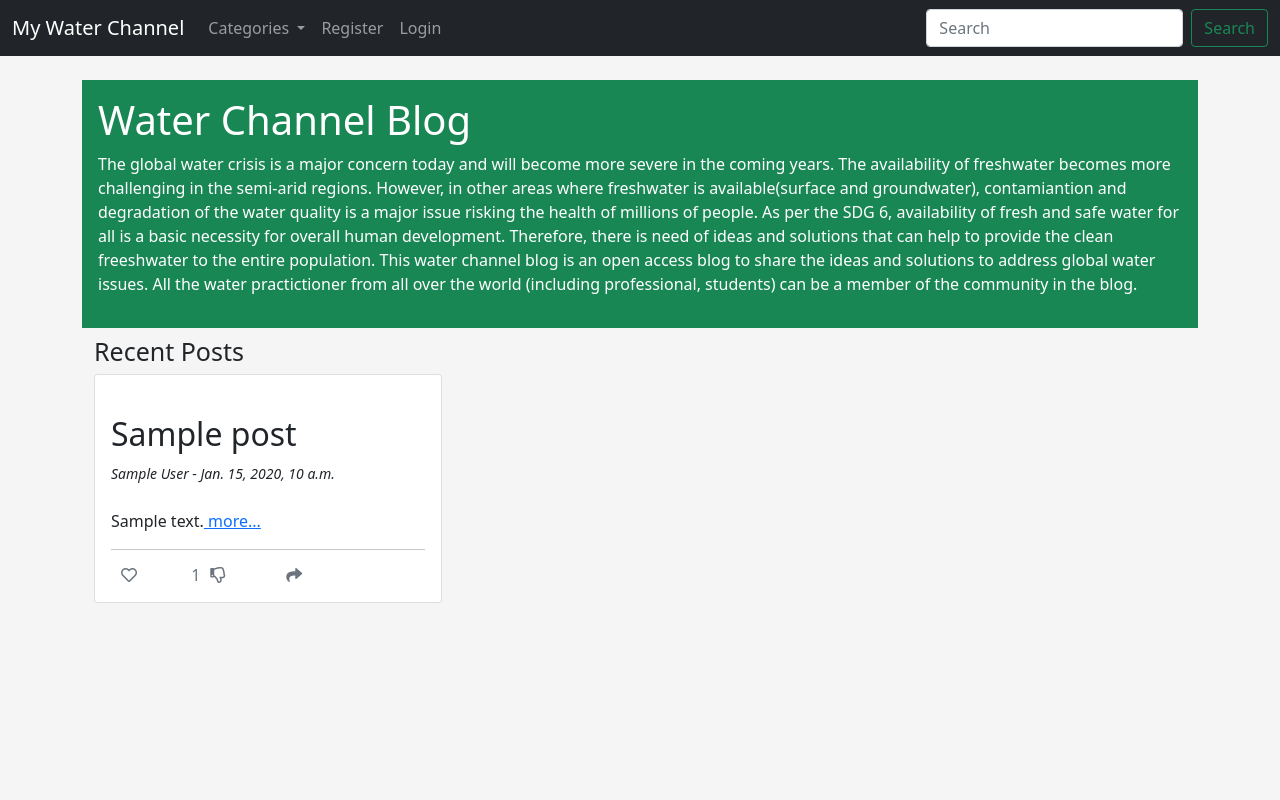
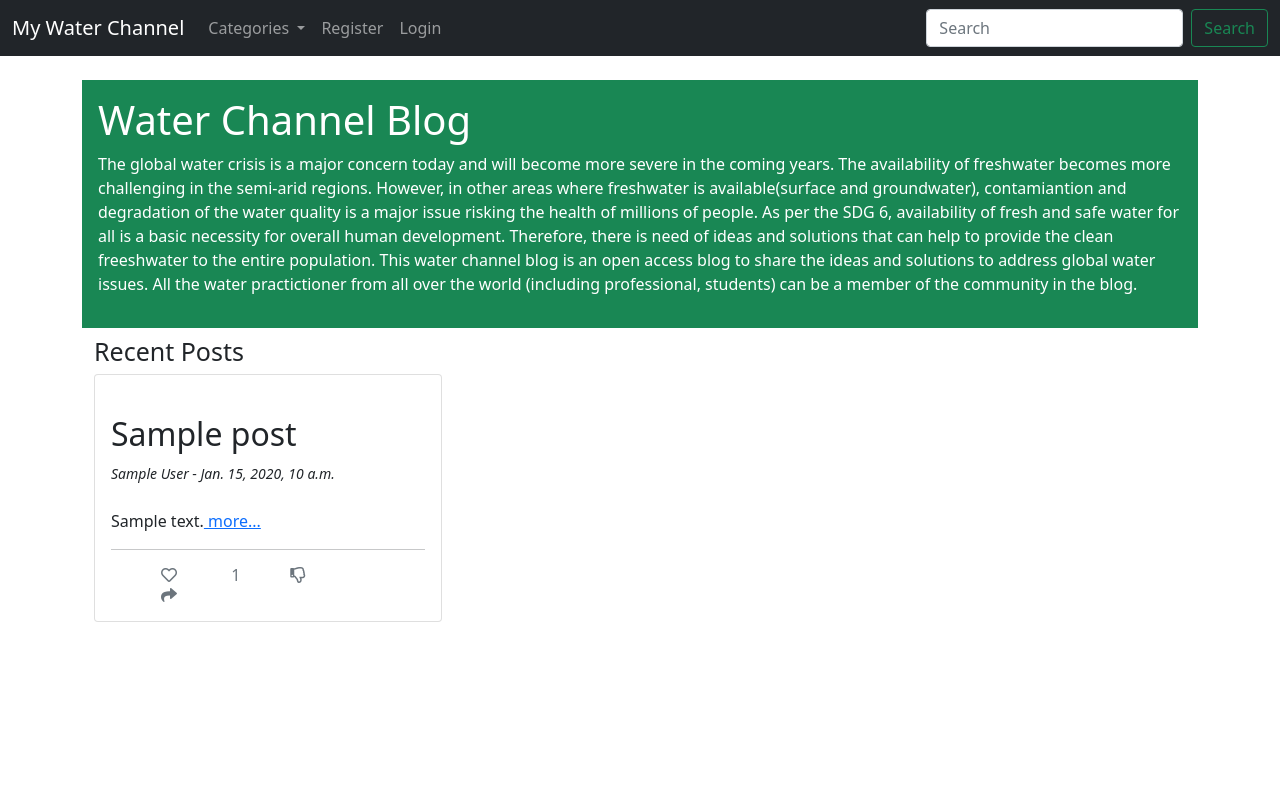
Before and after one commit to dhakal79/Portfolio-project-MS4, a Django app: page / in a window 1280 px wide. Run offline with Django 4.2, Linux system fonts and the light colour scheme; tables that the repository leaves empty hold one stand-in row (values such as "Sample post").

Commit message:
debug the issue with css file, the issue with static_url in setting.py was solved

```diff
--- a/blog/templates/base.html
+++ b/blog/templates/base.html
@@ -5,11 +5,11 @@
     <meta charset="utf-8">
     <meta name="viewport" content="width=device-width, initial-scale=1">
     <link rel="stylesheet" href="https://cdnjs.cloudflare.com/ajax/libs/font-awesome/5.15.3/css/all.min.css">
-
+{% load static %}
+    <link href="{% static 'style.css' %}" rel="stylesheet">
     <!-- Bootstrap CSS -->
     <link href="https://cdn.jsdelivr.net/npm/bootstrap@5.1.3/dist/css/bootstrap.min.css" rel="stylesheet" integrity="sha384-1BmE4kWBq78iYhFldvKuhfTAU6auU8tT94WrHftjDbrCEXSU1oBoqyl2QvZ6jIW3" crossorigin="anonymous">
-   {% load static %}
-    <link href="{% static 'style.css' %}" rel="stylesheet">
+
 
     <title>
         {% block title %}
--- a/blog/templates/categories.html
+++ b/blog/templates/categories.html
@@ -4,7 +4,7 @@
 {% if category_posts %}
 
 <div class="container-fluid">
-    <h2 class ="title">{{ cats }}</h2>
+    <h2 class="title">{{ cats }}</h2>
         <div class="row">
             {% for post in category_posts %}
             <div class="col-md-4">
--- a/static/style.css
+++ b/static/style.css
@@ -1,15 +1,16 @@
 body{
-    background-color: whitesmoke;
+    background-color: rgb(37, 230, 19);
 }
 .fa, .fab, .fad, .fal, .far, .fas {
     margin-inline: 50px;
-    margin-left: 10px;
+    margin-left: 50px;
 }
+
 .title{
     font-size: 25px;
 }
 .category{
-    line-height: 25px;
-    color: rgb(83, 53, 7);
+    line-height: 50px;
+    background-color: rgb(83, 53, 7);
     margin: 10px;
 }
--- a/waterchanel/settings.py
+++ b/waterchanel/settings.py
@@ -131,7 +131,7 @@ USE_TZ = True
 # Static files (CSS, JavaScript, Images)
 # https://docs.djangoproject.com/en/4.0/howto/static-files/
 
-STATIC_URL = 'static/'
+STATIC_URL = '/static/'
 STATICFILES_STORAGE = 'cloudinary_storage.storage.StaticHashedCloudinaryStorage'
 STATICFILES_DIRS = [os.path.join(BASE_DIR, 'static'), ]
 STATIC_ROOT = os.path.join(BASE_DIR, 'staticfiles')
```
